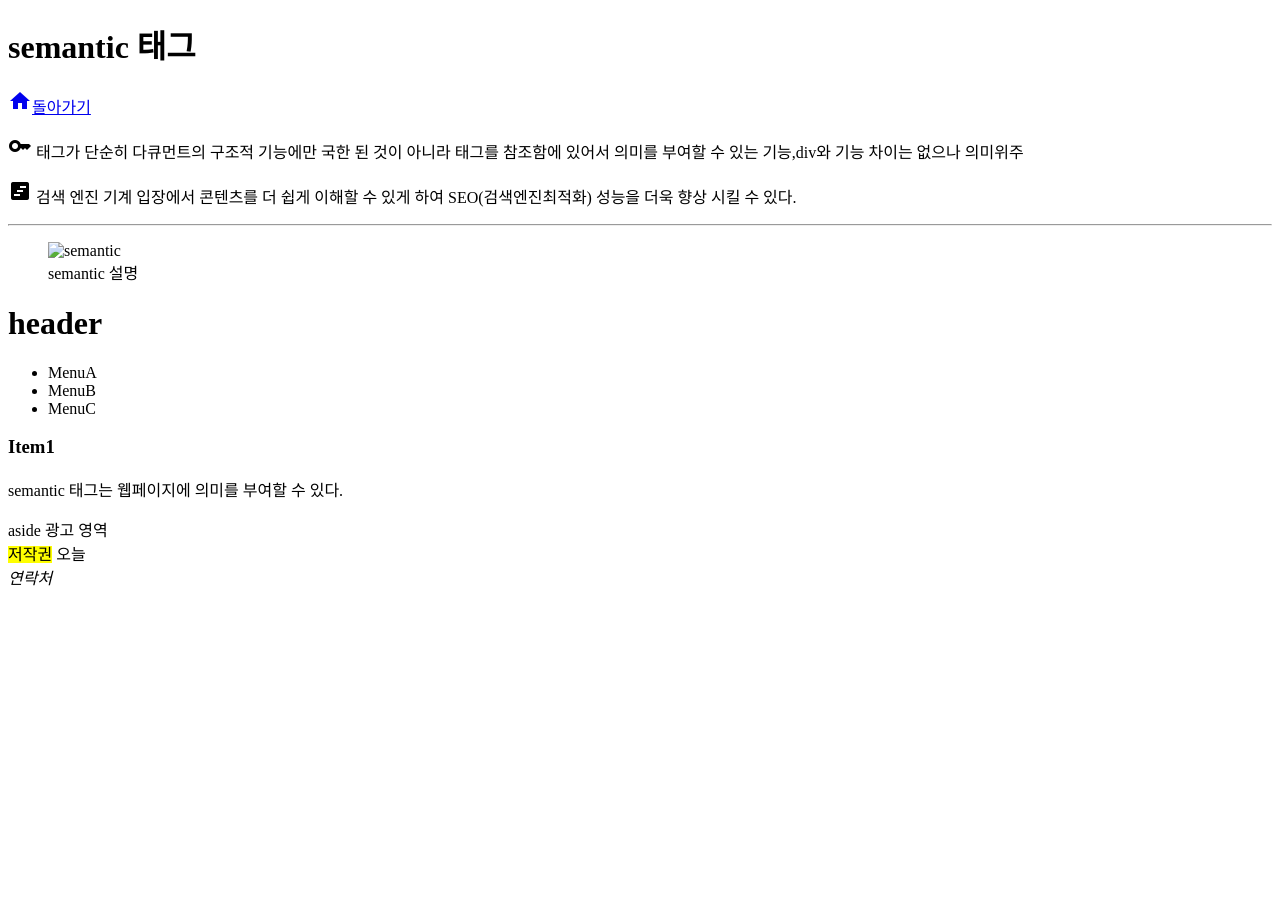
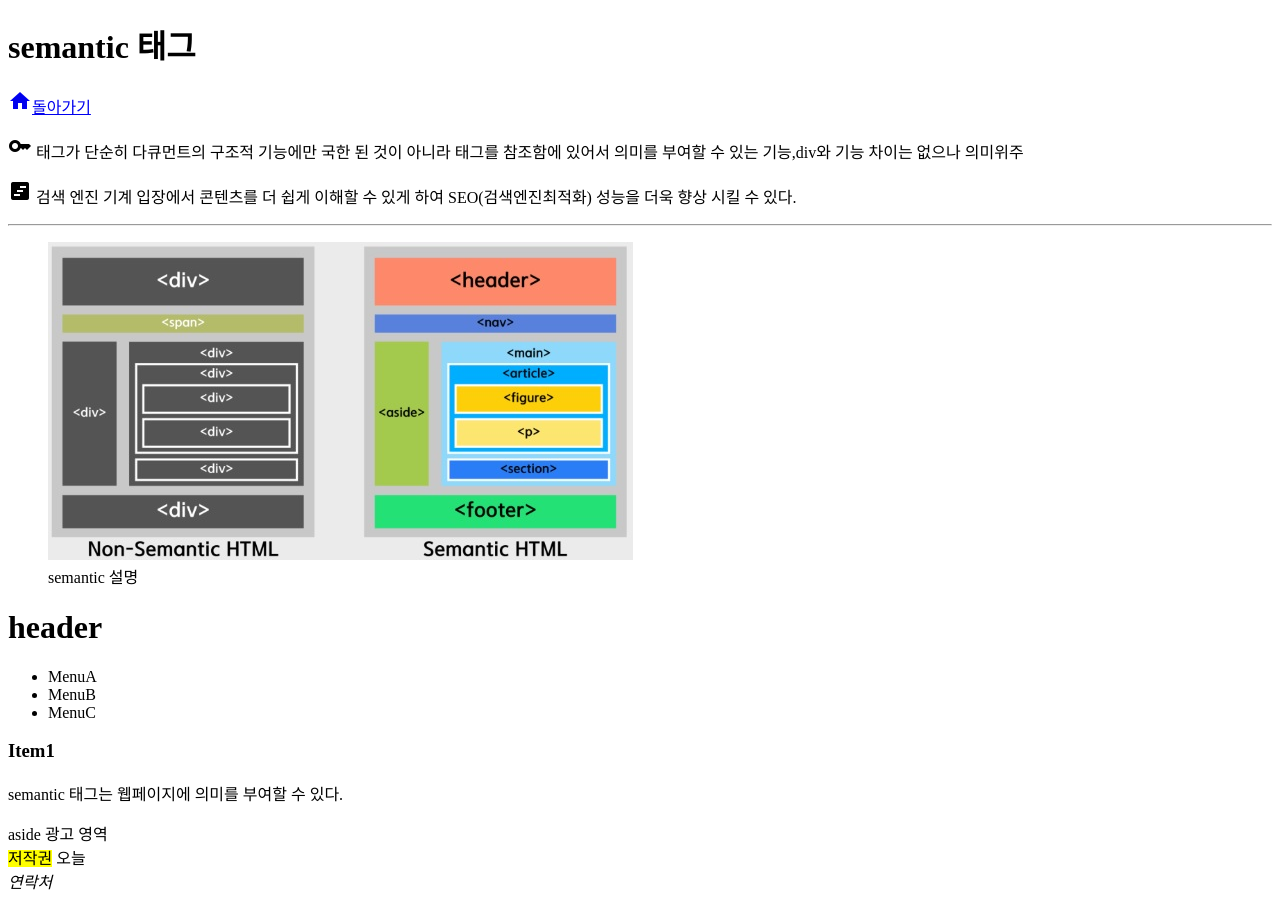
Before and after one commit to kominjung04/HTML-CSS-JS, a plain HTML site: page 01_html/08_semantic.html in a window 1280 px wide. Before the commit the page ends 800 px from the top, so only its background shows below. Drawn offline with Linux system fonts and the light colour scheme.

Commit message:
fix;이미지 경로 변경

```diff
--- a/01_html/08_semantic.html
+++ b/01_html/08_semantic.html
@@ -33,7 +33,7 @@
   <hr>
   <!-- figure(이미지/그래프 묶음), figcaption(설명) -->
   <figure>
-<img src="./images/semantic.jpg" alt="semantic">
+<img src="/images/semantic.jpg" alt="semantic">
 <figcaption>semantic 설명</figcaption>
 </figure>
 
```
